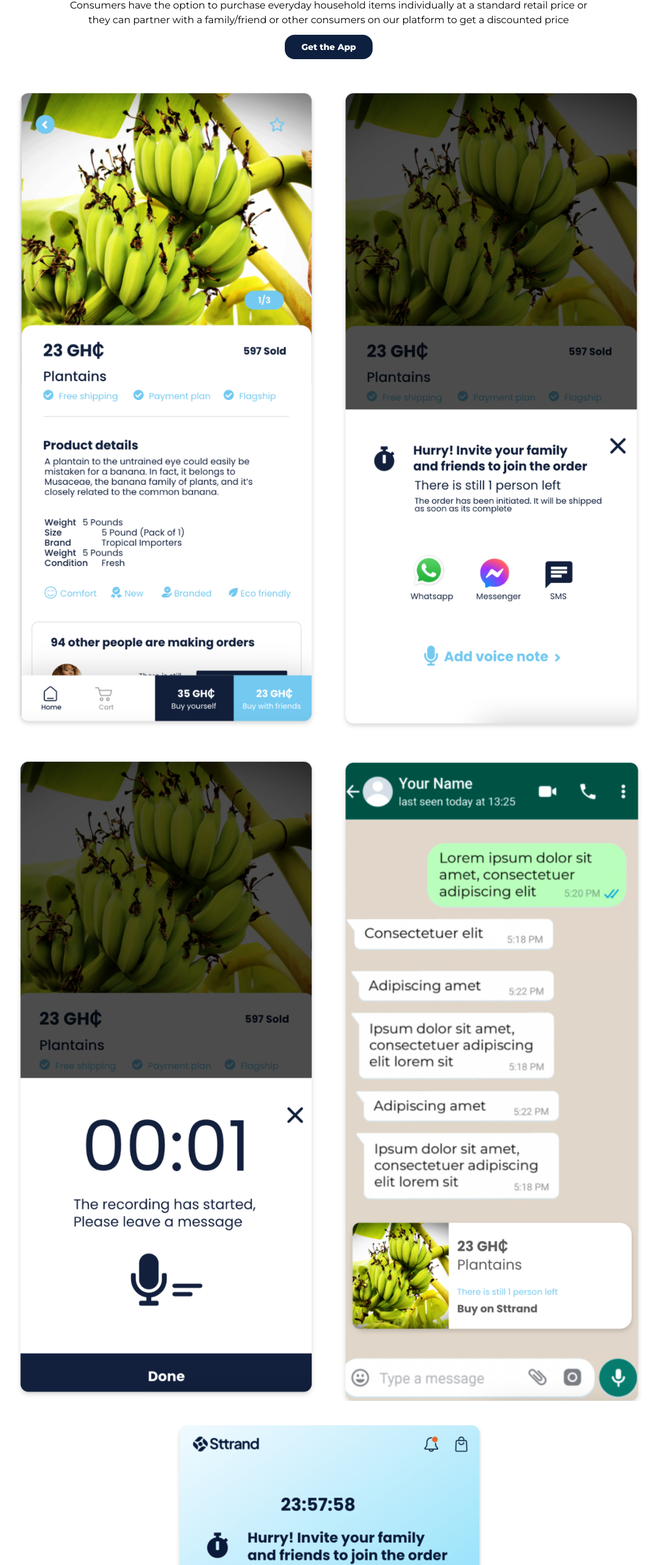
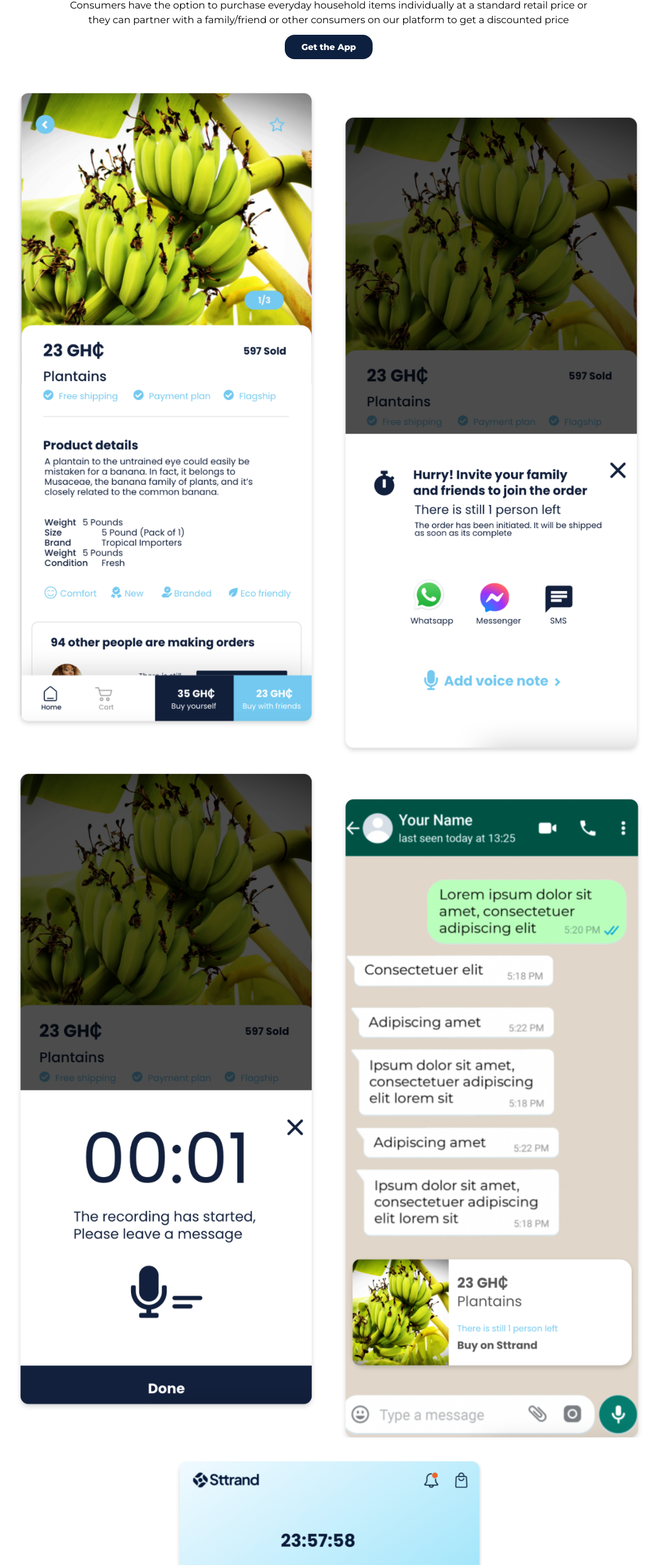
Before and after one commit to aapetsi/sttrand-website, a Next.js app: page / in a window 1280 px wide. Shown: the part 1051-3617 px from the top of the page at 61% size, without its empty margins (101-1180 px from the left). Built offline with nearby package versions, Linux system fonts and the light colour scheme.

Commit message:
stagger images

```diff
--- a/pages/index.jsx
+++ b/pages/index.jsx
@@ -64,13 +64,13 @@ export default function Home() {
         <div className='w-5/12 p-4'>
           <Image src={imagex1} alt='' />
         </div>
-        <div className='w-5/12 p-4'>
+        <div className='w-5/12 p-4 mt-10'>
           <Image src={imagex2} alt='' />
         </div>
-        <div className='w-5/12 p-4'>
+        <div className='w-5/12 p-4 -mt-5'>
           <Image src={imagex3} alt='' />
         </div>
-        <div className='w-5/12 p-4'>
+        <div className='w-5/12 p-4 mt-5'>
           <Image src={imagex4} alt='' />
         </div>
         <div className='w-5/12 p-4'>
```
